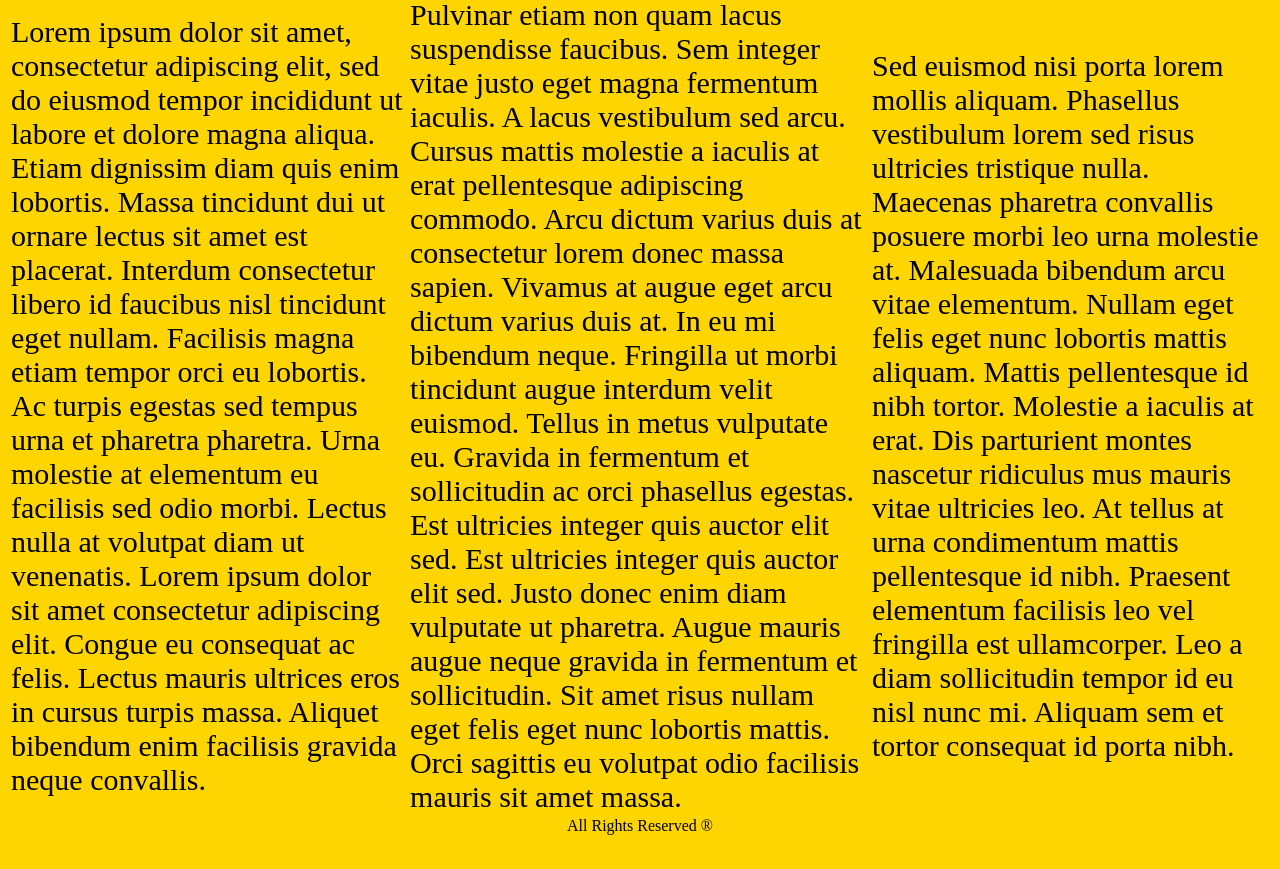
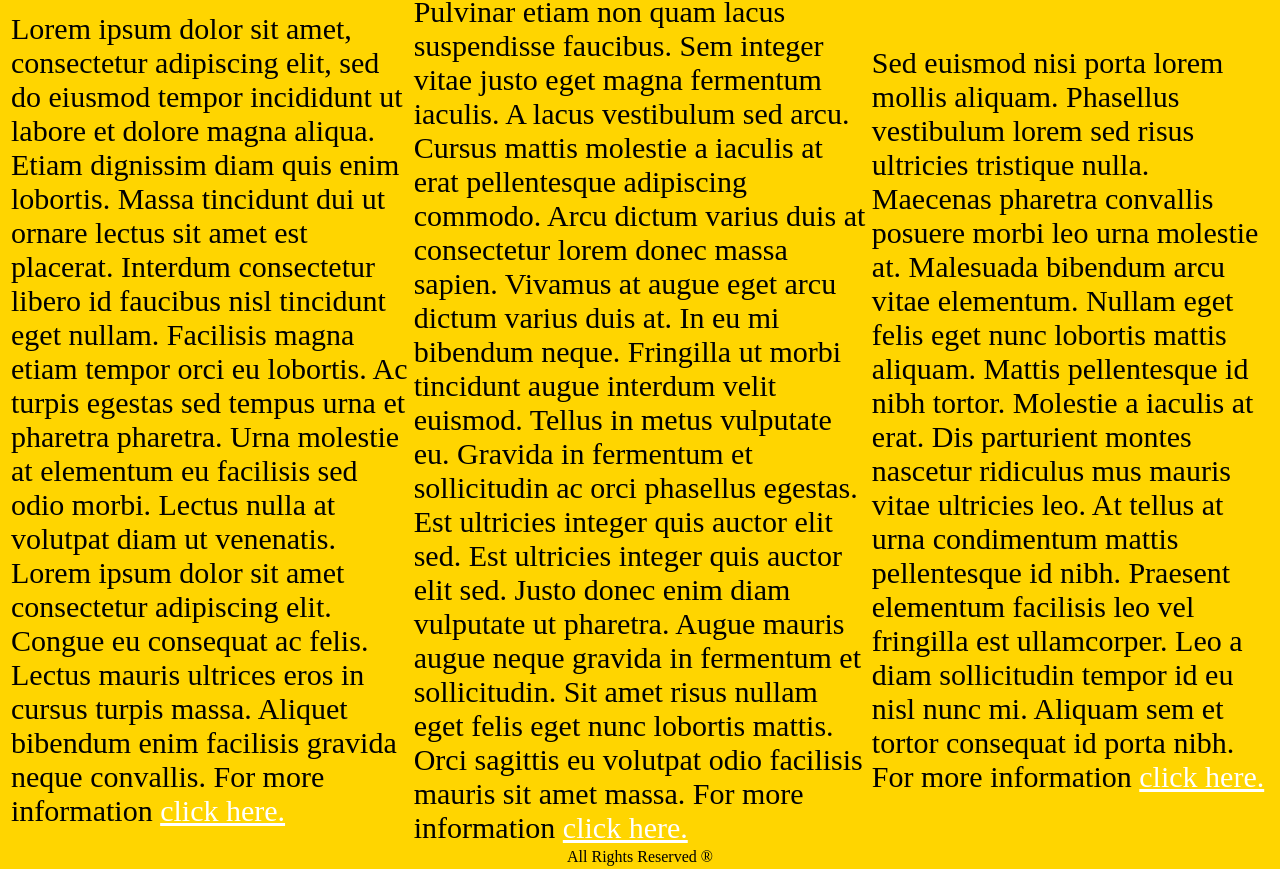
Before and after one commit to DemyrahB/Personal-Site, a plain HTML site: page portfolio.html in a window 1280 px wide. Shown: the part 529-1398 px from the top of the page. Before the commit the page ends 1372 px from the top, so only its background shows below. Drawn offline with Linux system fonts and the light colour scheme.

Commit message:
submission ready

```diff
--- a/portfolio.html
+++ b/portfolio.html
@@ -36,9 +36,9 @@
             <td><img class="img5" src="https://cdn.atomisystems.com/uploads/2021/07/Animation-software.png" alt=""></td>
         </tr>
         <tr>
-            <td class="tdata">Lorem ipsum dolor sit amet, consectetur adipiscing elit, sed do eiusmod tempor incididunt ut labore et dolore magna aliqua. Etiam dignissim diam quis enim lobortis. Massa tincidunt dui ut ornare lectus sit amet est placerat. Interdum consectetur libero id faucibus nisl tincidunt eget nullam. Facilisis magna etiam tempor orci eu lobortis. Ac turpis egestas sed tempus urna et pharetra pharetra. Urna molestie at elementum eu facilisis sed odio morbi. Lectus nulla at volutpat diam ut venenatis. Lorem ipsum dolor sit amet consectetur adipiscing elit. Congue eu consequat ac felis. Lectus mauris ultrices eros in cursus turpis massa. Aliquet bibendum enim facilisis gravida neque convallis.</td>
-            <td class="tdata">Pulvinar etiam non quam lacus suspendisse faucibus. Sem integer vitae justo eget magna fermentum iaculis. A lacus vestibulum sed arcu. Cursus mattis molestie a iaculis at erat pellentesque adipiscing commodo. Arcu dictum varius duis at consectetur lorem donec massa sapien. Vivamus at augue eget arcu dictum varius duis at. In eu mi bibendum neque. Fringilla ut morbi tincidunt augue interdum velit euismod. Tellus in metus vulputate eu. Gravida in fermentum et sollicitudin ac orci phasellus egestas. Est ultricies integer quis auctor elit sed. Est ultricies integer quis auctor elit sed. Justo donec enim diam vulputate ut pharetra. Augue mauris augue neque gravida in fermentum et sollicitudin. Sit amet risus nullam eget felis eget nunc lobortis mattis. Orci sagittis eu volutpat odio facilisis mauris sit amet massa.</td>
-            <td class="tdata">Sed euismod nisi porta lorem mollis aliquam. Phasellus vestibulum lorem sed risus ultricies tristique nulla. Maecenas pharetra convallis posuere morbi leo urna molestie at. Malesuada bibendum arcu vitae elementum. Nullam eget felis eget nunc lobortis mattis aliquam. Mattis pellentesque id nibh tortor. Molestie a iaculis at erat. Dis parturient montes nascetur ridiculus mus mauris vitae ultricies leo. At tellus at urna condimentum mattis pellentesque id nibh. Praesent elementum facilisis leo vel fringilla est ullamcorper. Leo a diam sollicitudin tempor id eu nisl nunc mi. Aliquam sem et tortor consequat id porta nibh.</td>
+            <td class="tdata">Lorem ipsum dolor sit amet, consectetur adipiscing elit, sed do eiusmod tempor incididunt ut labore et dolore magna aliqua. Etiam dignissim diam quis enim lobortis. Massa tincidunt dui ut ornare lectus sit amet est placerat. Interdum consectetur libero id faucibus nisl tincidunt eget nullam. Facilisis magna etiam tempor orci eu lobortis. Ac turpis egestas sed tempus urna et pharetra pharetra. Urna molestie at elementum eu facilisis sed odio morbi. Lectus nulla at volutpat diam ut venenatis. Lorem ipsum dolor sit amet consectetur adipiscing elit. Congue eu consequat ac felis. Lectus mauris ultrices eros in cursus turpis massa. Aliquet bibendum enim facilisis gravida neque convallis. For more information <a href="">click here.</td>
+            <td class="tdata">Pulvinar etiam non quam lacus suspendisse faucibus. Sem integer vitae justo eget magna fermentum iaculis. A lacus vestibulum sed arcu. Cursus mattis molestie a iaculis at erat pellentesque adipiscing commodo. Arcu dictum varius duis at consectetur lorem donec massa sapien. Vivamus at augue eget arcu dictum varius duis at. In eu mi bibendum neque. Fringilla ut morbi tincidunt augue interdum velit euismod. Tellus in metus vulputate eu. Gravida in fermentum et sollicitudin ac orci phasellus egestas. Est ultricies integer quis auctor elit sed. Est ultricies integer quis auctor elit sed. Justo donec enim diam vulputate ut pharetra. Augue mauris augue neque gravida in fermentum et sollicitudin. Sit amet risus nullam eget felis eget nunc lobortis mattis. Orci sagittis eu volutpat odio facilisis mauris sit amet massa. For more information <a href="">click here.</a></td>
+            <td class="tdata">Sed euismod nisi porta lorem mollis aliquam. Phasellus vestibulum lorem sed risus ultricies tristique nulla. Maecenas pharetra convallis posuere morbi leo urna molestie at. Malesuada bibendum arcu vitae elementum. Nullam eget felis eget nunc lobortis mattis aliquam. Mattis pellentesque id nibh tortor. Molestie a iaculis at erat. Dis parturient montes nascetur ridiculus mus mauris vitae ultricies leo. At tellus at urna condimentum mattis pellentesque id nibh. Praesent elementum facilisis leo vel fringilla est ullamcorper. Leo a diam sollicitudin tempor id eu nisl nunc mi. Aliquam sem et tortor consequat id porta nibh. For more information <a href="">click here.</td>
         </tr>
     </table>
         <footer class="footer"> All Rights Reserved ® </footer>
--- a/style.css
+++ b/style.css
@@ -23,7 +23,7 @@ a {
 }
 
 .main-section {
-    border: solid;
+    border: none;
     height: 800px;
 }
 
```
Also changed, not shown: index.html (+1 -1 lines), 1 other file.
